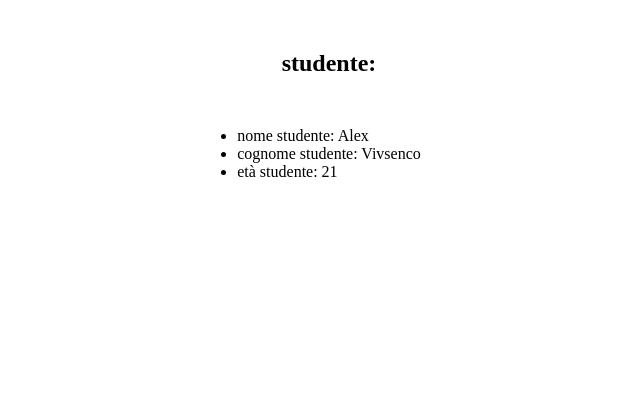
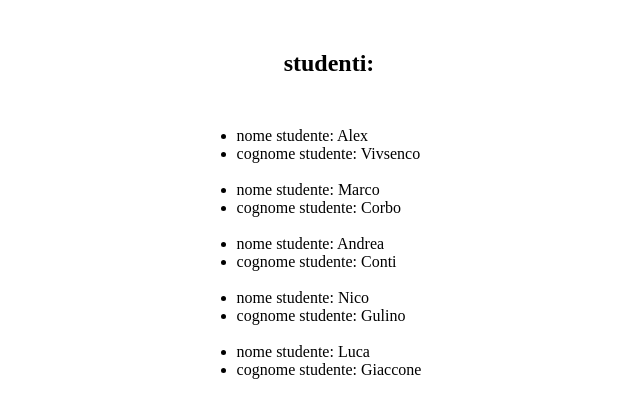
Before and after one commit to Alexx-Viv/js-oggetti-studenti, a plain HTML site: page index.html in a window 1280 px wide. Shown: the whole page, without its empty margins (311-951 px from the left). Drawn offline with Linux system fonts and the light colour scheme.

Commit message:
Exercise 2

```diff
--- a/index.html
+++ b/index.html
@@ -8,11 +8,12 @@
     <link rel="stylesheet" href="./css/style.css">
 </head>
 <body><section>
-    <h1>studente:</h1>
+    <h1>studenti:</h1>
     <ul id="dati-studente">
 
     </ul>
 </section>
-    <script src="./js/app.js"></script>
+    <!-- <script src="./js/app.js"></script> -->
+    <script src="./js/appStudent.js"></script>
 </body>
 </html>
--- /dev/null
+++ b/js/appStudent.js
@@ -0,0 +1,35 @@
+var studentList = [
+  {
+    nome: "Alex",
+    cognome: "Vivsenco",
+    età: 21,
+  },
+  {
+    nome: "Marco",
+    cognome: "Corbo",
+    età: 22,
+  },
+  {
+    nome: "Andrea",
+    cognome: "Conti",
+    età: 22,
+  },
+  {
+    nome: "Nico",
+    cognome: "Gulino",
+    età: 21,
+  },
+  {
+    nome: "Luca",
+    cognome: "Giaccone",
+    età: 21,
+  },
+];
+
+var datiStudente = document.getElementById("dati-studente");
+
+for(var i = 0; i < studentList.length; i++){
+    datiStudente.innerHTML += "<li>" + "nome studente: " + studentList[i].nome + "</li>";
+    datiStudente.innerHTML += "<li>" + "cognome studente: " + studentList[i].cognome + "</li>";
+    datiStudente.innerHTML += "<br>"
+}
```
